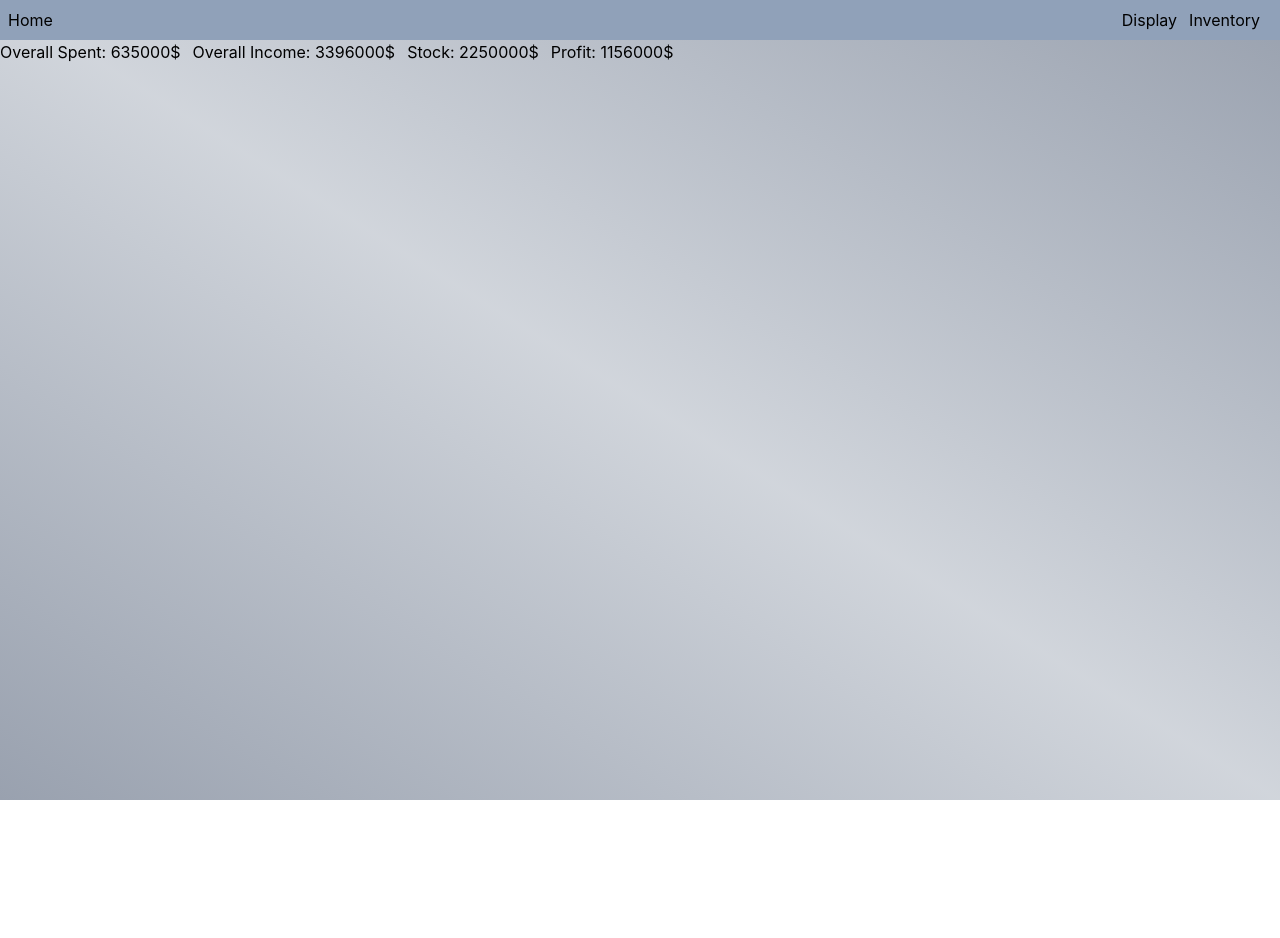
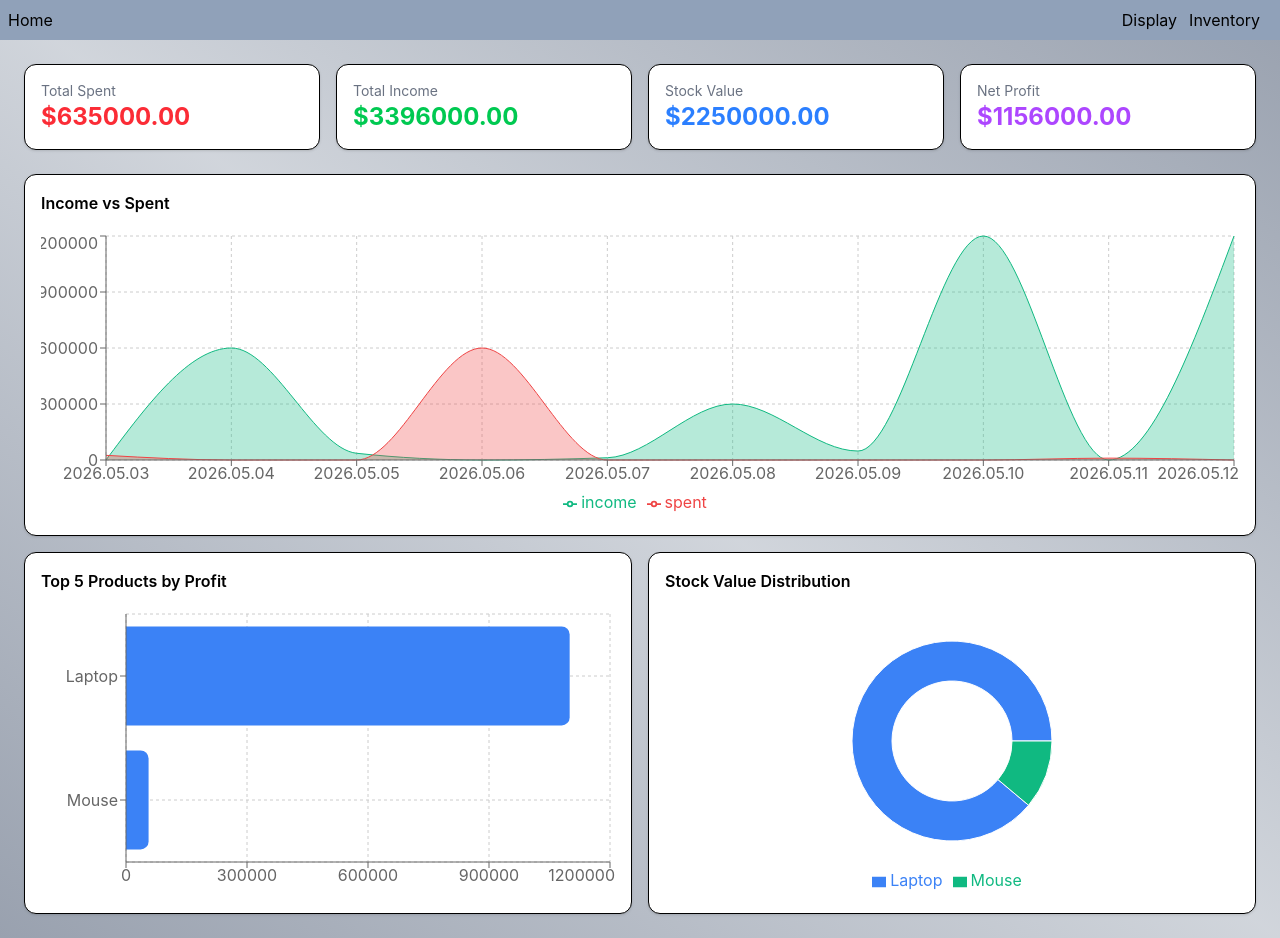
Before and after one commit to norbe98/smart-finance-dashboard, a React (Vite) app: page /display in a window 1280 px wide. Before the commit the page ends 800 px from the top, so only its background shows below. Built offline with nearby package versions, Linux system fonts and the light colour scheme.

Commit message:
setting up display page with components + types

```diff
--- /dev/null
+++ b/src/components/dashboard/IncomeChart.tsx
@@ -0,0 +1,34 @@
+import { Area, AreaChart, CartesianGrid, Legend, ResponsiveContainer, Tooltip, XAxis, YAxis } from "recharts";
+import type { IncomeChartProps } from "../../types/types";
+
+export default function IncomeChart({ chartData }: IncomeChartProps) {
+
+    return (
+            <div className="bg-white rounded-xl p-4 shadow border md:col-span-2">
+                <h2 className="font-semibold mb-4">Income vs Spent</h2>
+                <div className="h-72">
+                    <ResponsiveContainer width="100%" height="100%">
+                        <AreaChart data={chartData}>
+                            <CartesianGrid strokeDasharray="3 3" />
+                            <XAxis dataKey="date" />
+                            <YAxis />
+                            <Tooltip />
+                            <Legend />
+                            <Area
+                                type="monotone"
+                                dataKey="income"
+                                stroke="#10b981"
+                                fill="#10b981"
+                                fillOpacity={0.3}/>
+                            <Area
+                                type="monotone"
+                                dataKey="spent"
+                                stroke="#ef4444"
+                                fill="#ef4444"
+                                fillOpacity={0.3}/>
+                        </AreaChart>
+                    </ResponsiveContainer>
+                </div>
+            </div>
+    )
+}
--- /dev/null
+++ b/src/components/dashboard/KpiCard.tsx
@@ -0,0 +1,28 @@
+import type { KpiCardProps } from "../../types/types";
+
+export default function KpiCard({ spent, income, stock, profit }: KpiCardProps) {
+
+    return (
+        <>
+            <div className="bg-white rounded-xl p-4 shadow border">
+            <p className="text-sm text-gray-500">Total Spent</p>
+            <p className="text-2xl font-bold text-red-500">${spent.toFixed(2)}</p>
+            </div>
+
+            <div className="bg-white rounded-xl p-4 shadow border">
+            <p className="text-sm text-gray-500">Total Income</p>
+            <p className="text-2xl font-bold text-green-500">${income.toFixed(2)}</p>
+            </div>
+
+            <div className="bg-white rounded-xl p-4 shadow border">
+            <p className="text-sm text-gray-500">Stock Value</p>
+            <p className="text-2xl font-bold text-blue-500">${stock.toFixed(2)}</p>
+            </div>
+
+            <div className="bg-white rounded-xl p-4 shadow border">
+            <p className="text-sm text-gray-500">Net Profit</p>
+            <p className="text-2xl font-bold text-purple-500">${profit.toFixed(2)}</p>
+            </div>
+        </>
+    )
+}
--- /dev/null
+++ b/src/components/dashboard/KpiGrid.tsx
@@ -0,0 +1,10 @@
+import type { KpiGridProps } from "../../types/types";
+import KpiCard from "./KpiCard";
+
+export default function KpiGrid({ spent, income, stock, profit }: KpiGridProps) {
+    return (
+        <div className="grid grid-cols-2 md:grid-cols-4 gap-4">
+            <KpiCard spent={spent} income={income} stock={stock} profit={profit} />
+        </div>
+    )
+}
--- /dev/null
+++ b/src/components/dashboard/StockChart.tsx
@@ -0,0 +1,31 @@
+import { Legend, Pie, PieChart, ResponsiveContainer, Tooltip, Cell } from "recharts";
+import type { StockChartProps } from "../../types/types";
+
+export default function StockChart({ stockData, COLORS }: StockChartProps) {
+
+    return (
+            <div className="bg-white rounded-xl p-4 shadow border">
+                <h2 className="font-semibold mb-4">Stock Value Distribution</h2>
+                <div className="h-72">
+                    <ResponsiveContainer width="100%" height="100%">
+                        <PieChart>
+                            <Pie
+                                data={stockData}
+                                dataKey="value"
+                                nameKey="name"
+                                cx="50%"
+                                cy="50%"
+                                innerRadius={60}
+                                outerRadius={100}>
+                                {stockData.map((_, index) => (
+                                    <Cell key={index} fill={COLORS[index % COLORS.length]} />
+                                ))}
+                            </Pie>
+                            <Tooltip />
+                            <Legend />
+                        </PieChart>
+                    </ResponsiveContainer>
+                </div>
+        </div>
+    )
+}
--- /dev/null
+++ b/src/components/dashboard/TopProductsChart.tsx
@@ -0,0 +1,25 @@
+import { Bar, BarChart, CartesianGrid, ResponsiveContainer, Tooltip, XAxis, YAxis } from "recharts";
+import type { TopProductsChartProps } from "../../types/types";
+
+export default function TopProductsChart({ topProducts }: TopProductsChartProps) {
+
+    return (
+        <div className="bg-white rounded-xl p-4 shadow border">
+            <h2 className="font-semibold mb-4">Top 5 Products by Profit</h2>
+            <div className="h-72">
+                <ResponsiveContainer width="100%" height="100%">
+                    <BarChart data={topProducts} layout="vertical">
+                        <CartesianGrid strokeDasharray="3 3" />
+                        <XAxis type="number" />
+                        <YAxis type="category" dataKey="name" width={80} />
+                        <Tooltip />
+                        <Bar
+                            dataKey="profit"
+                            fill="#3b82f6"
+                            radius={[0, 8, 8, 0]} />
+                    </BarChart>
+                </ResponsiveContainer>
+            </div>
+        </div>
+    )
+}
--- a/src/pages/Display.tsx
+++ b/src/pages/Display.tsx
@@ -1,29 +1,26 @@
-import { CartesianGrid, Line, LineChart, ResponsiveContainer, Tooltip, XAxis, YAxis } from "recharts"
 import { useTransactions } from "../context/TranscationsContext"
 import { useInventory } from "../context/InventoryContext"
-import { tr } from "date-fns/locale"
+import KpiGrid from "../components/dashboard/KpiGrid";
+import IncomeChart from "../components/dashboard/IncomeChart";
+import TopProductsChart from "../components/dashboard/TopProductsChart";
+import StockChart from "../components/dashboard/StockChart";
+
+const COLORS = ['#3b82f6', '#10b981', '#f59e0b', '#ef4444', '#8b5cf6'];
 
 export default function Display() {
-
     const { transactions } = useTransactions()
     const { inventory } = useInventory()
 
     const boughtTransactions = transactions.filter(tr => tr.type === "bought")
     const spent = boughtTransactions.reduce((acc, tr) => {
-        const product = inventory.find(product => product.id === tr.productId);
-        if (product) {
-            return acc + (product.costPrice * tr.quantity)
-        }
-        return acc
+        const product = inventory.find(p => p.id === tr.productId);
+        return product ? acc + (product.costPrice * tr.quantity) : acc;
     }, 0)
 
     const soldTransactions = transactions.filter(tr => tr.type === "sold")
     const income = soldTransactions.reduce((acc, tr) => {
-        const product = inventory.find(product => product.id === tr.productId);
-        if (product) {
-            return acc + (product.sellPrice * tr.quantity)
-        }
-        return acc
+        const product = inventory.find(p => p.id === tr.productId);
+        return product ? acc + (product.sellPrice * tr.quantity) : acc;
     }, 0)
 
     const stock = inventory.reduce((acc, product) => {
@@ -33,30 +30,61 @@ export default function Display() {
     const profit = soldTransactions.reduce((acc, tr) => {
         const product = inventory.find(p => p.id === tr.productId);
         if (product) {
-            const margin = product.sellPrice - product.costPrice;
-            return acc + (margin * tr.quantity);
+            return acc + ((product.sellPrice - product.costPrice) * tr.quantity);
         }
         return acc;
-}, 0);
+    }, 0)
 
+    const chartData = transactions.reduce((acc, tr) => {
+        const product = inventory.find(p => p.id === tr.productId);
+        if (!product) return acc;
+
+        console.log(acc);
+        const existingDay = acc.find(d => d.date === tr.date);
+
+        const amount = tr.type === 'bought'
+            ? product.costPrice * tr.quantity
+            : product.sellPrice * tr.quantity;
+
+        if (existingDay) {
+            if (tr.type === 'bought') existingDay.spent += amount;
+            else existingDay.income += amount;
+        } else {
+            acc.push({
+                date: tr.date,
+                income: tr.type === 'sold' ? amount : 0,
+                spent: tr.type === 'bought' ? amount : 0,
+            });
+        }
+        return acc;
+    }, [] as { date: string; income: number; spent: number }[]);
+
+    chartData.sort((a, b) => a.date.localeCompare(b.date));
+
+    const topProducts = inventory.map(product => {
+            const sales = soldTransactions.filter(tr => tr.productId === product.id);
+            const totalProfit = sales.reduce((sum, tr) => {
+                return sum + ((product.sellPrice - product.costPrice) * tr.quantity);
+            }, 0);
+            return { name: product.name, profit: totalProfit };
+        }).sort((a, b) => b.profit - a.profit).slice(0, 5);
+
+    const stockData = inventory.map(product => ({
+        name: product.name,
+        value: product.stock * product.costPrice
+    }));
 
     return (
-        <div className="flex gap-3">
-            <p>Overall Spent: {spent}$</p>
-            <p>Overall Income: {income}$</p>
-            <p>Stock: {stock}$</p>
-            <p>Profit: {profit}$</p>
+        <div className="p-6 space-y-6">
 
-            <div className="grid grid-cols-1 md:grid-cols-3 gap-3 m-3">
-                <ResponsiveContainer width="100%" height={300}>
-                    <LineChart data={transactions}>
-                        <CartesianGrid strokeDasharray="3 3" />
-                        <XAxis dataKey="date" interval={0} textAnchor="end" angle={-45} height={90}/>
-                        <YAxis />
-                        <Tooltip />
-                        <Line type="monotone" dataKey="quantity" stroke="#8884d8" />
-                    </LineChart>
-                </ResponsiveContainer>
+            <KpiGrid spent={spent} income={income} stock={stock} profit={profit} />
+
+            <div className="grid grid-cols-1 md:grid-cols-2 gap-4">
+                <IncomeChart chartData={chartData}/>
+
+                <TopProductsChart topProducts={topProducts}/>
+
+                <StockChart stockData={stockData} COLORS={COLORS}/>
             </div>
 
         </div>
--- a/src/types/types.ts
+++ b/src/types/types.ts
@@ -1,3 +1,11 @@
+export type Product = {
+    id: string,
+    name: string,
+    costPrice: number,
+    sellPrice: number,
+    stock: number
+}
+
 export type CreateInventoryProps = {
     inventory: Product[],
     addProduct: (product: Product) => void,
@@ -6,26 +14,27 @@ export type CreateInventoryProps = {
     removeFromStock: (selected: string, quantity: number) => void,
 }
 
+export type Transaction = {
+    id: string,
+    productId: string,
+    type: "sold" | "bought",
+    quantity: number,
+    date: string
+}
+
 export type CreateTransactionsProps = {
     transactions: Transaction[],
     addTransaction: (transaction: Transaction) => void,
     date: string
 }
 
-export type Product = {
-    id: string,
-    name: string,
-    costPrice: number,
-    sellPrice: number,
-    stock: number
-}
-
-export type Transaction = {
-    id: string,
-    productId: string,
-    type: "sold" | "bought",
+export type ProductGridProps = {
+    selected: string | null,
+    changeSelected: (selected: string | null) => void,
     quantity: number,
-    date: string
+    changeQuantity:(number: number) => void,
+    handleBuy: (id: string, quantity: number) => void,
+    handleSell: (id: string, quantity: number) => void,
 }
 
 export type ProductCardProps = {
@@ -38,11 +47,45 @@ export type ProductCardProps = {
     handleSell: (id: string, quantity: number) => void
 }
 
-export type ProductGridProps = {
-    selected: string | null,
-    changeSelected: (selected: string | null) => void,
-    quantity: number,
-    changeQuantity:(number: number) => void,
-    handleBuy: (id: string, quantity: number) => void,
-    handleSell: (id: string, quantity: number) => void,
+export type KpiGridProps = {
+    spent: number,
+    income: number,
+    stock: number,
+    profit: number
 }
+
+export type KpiCardProps = {
+    spent: number,
+    income: number,
+    stock: number,
+    profit: number
+}
+
+type CharData = {
+    date: string,
+    income: number,
+    spent: number
+}
+
+export type IncomeChartProps = {
+    chartData: CharData[]
+}
+
+type TopProducts = {
+    name: string,
+    profit: number
+}
+
+export type TopProductsChartProps = {
+    topProducts: TopProducts[]
+}
+
+type StockData = {
+    name: string,
+    value: number
+}
+
+export type StockChartProps = {
+    stockData: StockData[],
+    COLORS: string[],
+}
```
